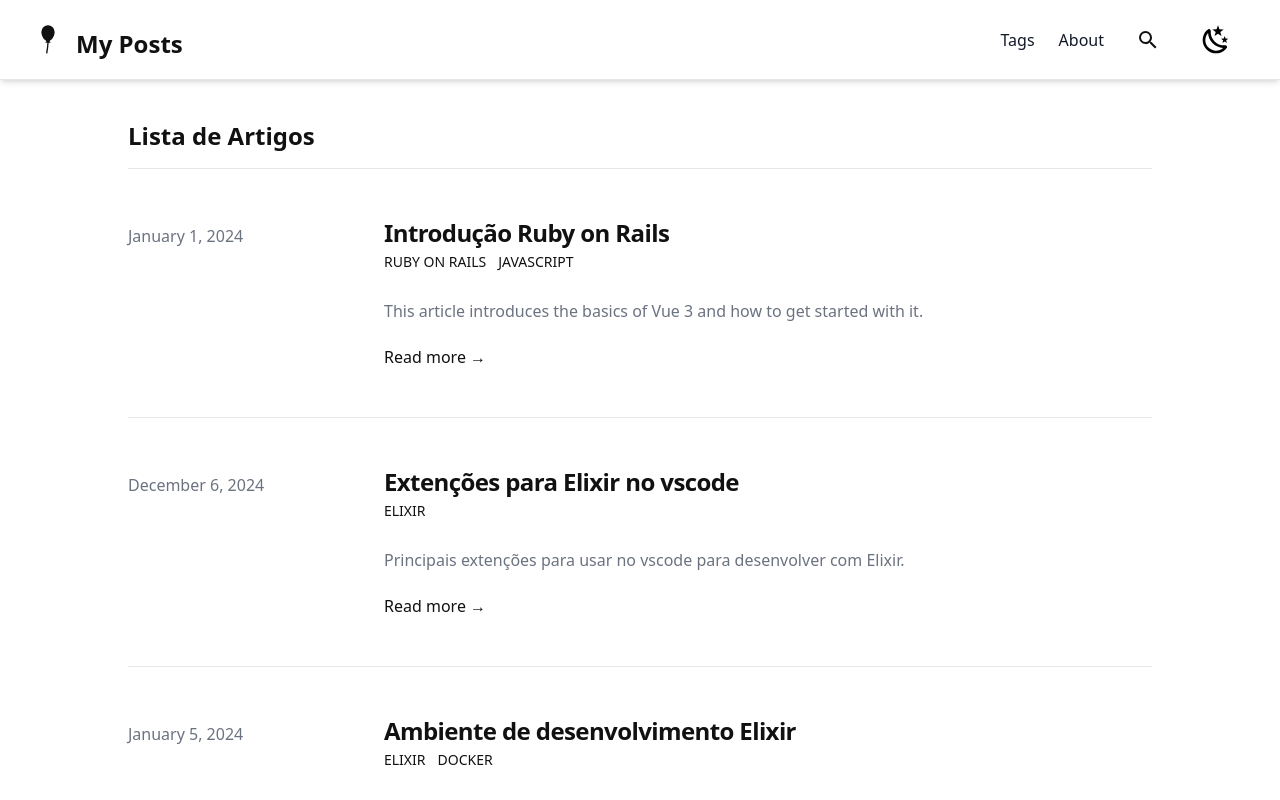
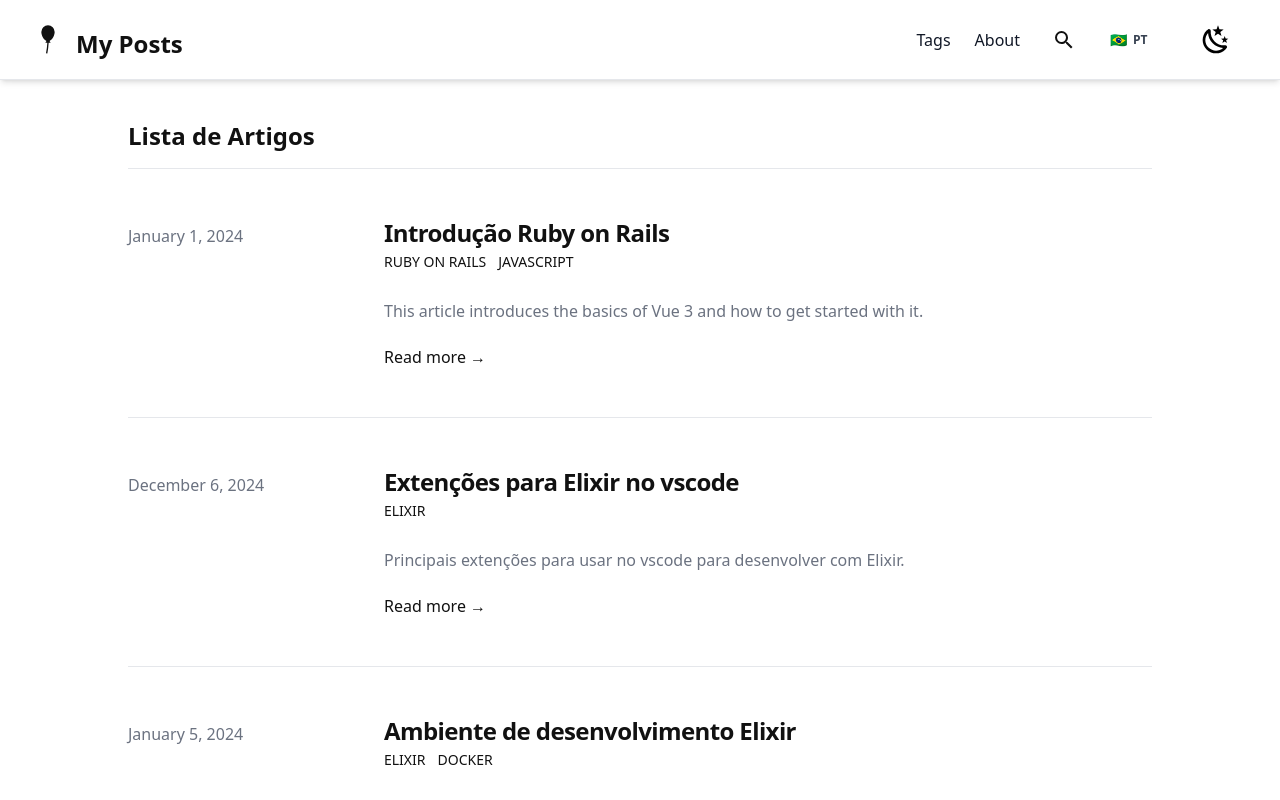
Before and after one commit to brandaoplaster/posts, a Vue app: page / in a window 1280 px wide. Shown: the top 800 px of the page. Built offline with nearby package versions, Linux system fonts and the light colour scheme.

Commit message:
feat: Use component languageToggleButton in mainHeader

```diff
--- a/src/components/MainHeader.vue
+++ b/src/components/MainHeader.vue
@@ -4,6 +4,9 @@ import ThemeToggle from "./ThemeToggle.vue";
 import MdiIcon from "./MdiIcon.vue";
 import { onMounted, ref, watchEffect } from "vue";
 import SearchButton from "./SearchButton.vue";
+import { useI18n } from "../composables/useI18n";
+import { useArticleStore } from "../store/articles";
+import LanguageToggleButton from "./LanguageToggleButton.vue";
 
 export default {
   name: "MainHeader",
@@ -11,9 +14,12 @@ export default {
     ThemeToggle,
     MdiIcon,
     SearchButton,
+    LanguageToggleButton,
   },
   setup() {
     const iconColor = ref("black");
+    const { t, locale, setLanguage, initLanguage } = useI18n();
+    const articleStore = useArticleStore();
 
     const updateIconColor = () => {
       iconColor.value = document.documentElement.classList.contains("dark")
@@ -21,12 +27,28 @@ export default {
         : "black";
     };
 
+    const handleLanguageChange = async (newLanguage: "pt" | "en") => {
+      setLanguage(newLanguage);
+      articleStore.setLanguage(newLanguage);
+      await articleStore.switchLanguage(newLanguage);
+
+      console.log(`Idioma alterado para: ${newLanguage}`);
+    };
+
     onMounted(() => {
       updateIconColor();
+      initLanguage();
+      articleStore.initLanguage();
       watchEffect(updateIconColor);
     });
 
-    return { mdiBalloon, iconColor };
+    return {
+      mdiBalloon,
+      iconColor,
+      t,
+      locale,
+      handleLanguageChange,
+    };
   },
 };
 </script>
@@ -63,6 +85,10 @@ export default {
         </router-link>
       </div>
       <SearchButton />
+      <LanguageToggleButton
+        :initial-language="locale"
+        @language-changed="handleLanguageChange"
+      />
 
       <ThemeToggle />
     </div>
```
